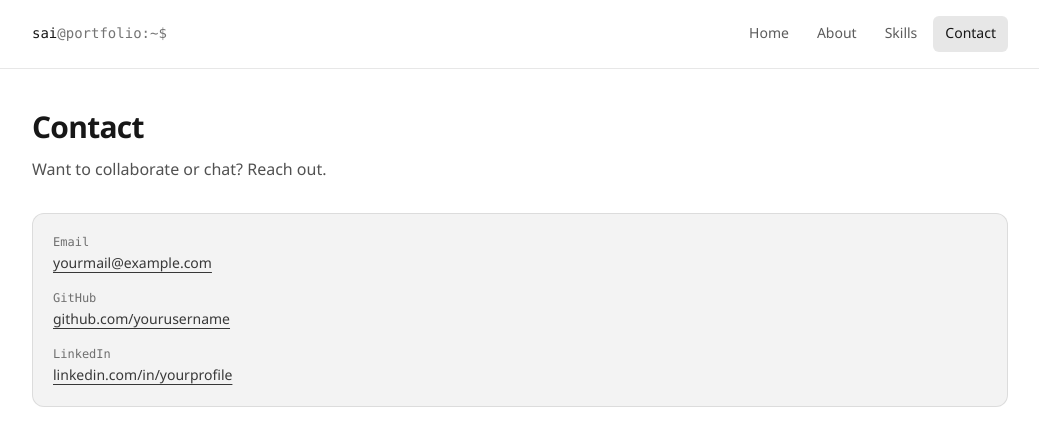
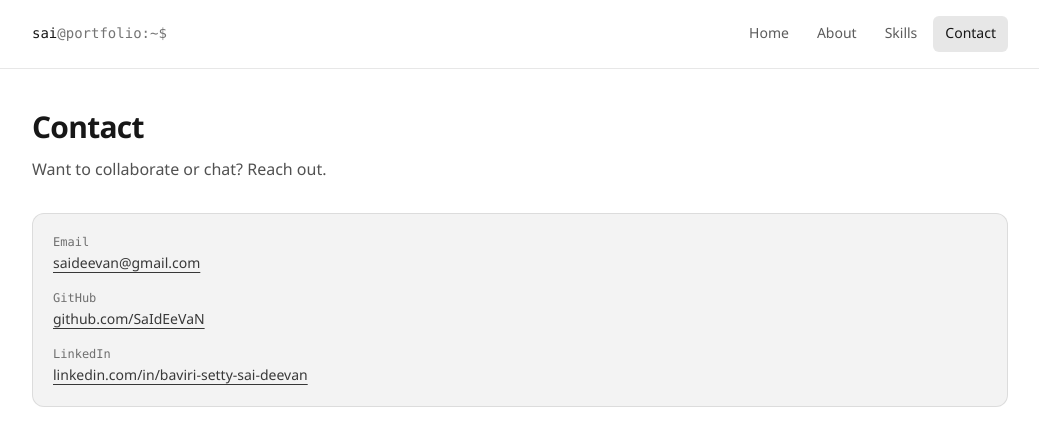
Before and after one commit to SaIdEeVaN/portfolio, a Next.js app: page /contact in a window 1280 px wide. Shown: the top 446 px of the page, without its empty margins (120-1159 px from the left). Built offline with nearby package versions, Linux system fonts and the light colour scheme.

Commit message:
Made changes in the /src/app/contact/page.tsx to match my details

```diff
--- a/src/app/contact/page.tsx
+++ b/src/app/contact/page.tsx
@@ -15,9 +15,9 @@ export default function Contact() {
             <dd className="mt-1 text-sm">
               <a
                 className="text-foreground/85 underline underline-offset-4 hover:text-foreground"
-                href="mailto:yourmail@example.com"
+                href="mailto:saideevan@gmail.com"
               >
-                yourmail@example.com
+                saideevan@gmail.com
               </a>
             </dd>
           </div>
@@ -27,11 +27,11 @@ export default function Contact() {
             <dd className="mt-1 text-sm">
               <a
                 className="text-foreground/85 underline underline-offset-4 hover:text-foreground"
-                href="https://github.com/yourusername"
+                href="https://github.com/SaIdEeVaN"
                 target="_blank"
                 rel="noreferrer"
               >
-                github.com/yourusername
+                github.com/SaIdEeVaN
               </a>
             </dd>
           </div>
@@ -41,11 +41,11 @@ export default function Contact() {
             <dd className="mt-1 text-sm">
               <a
                 className="text-foreground/85 underline underline-offset-4 hover:text-foreground"
-                href="https://linkedin.com/in/yourprofile"
+                href="https://linkedin.com/in/baviri-setty-sai-deevan"
                 target="_blank"
                 rel="noreferrer"
               >
-                linkedin.com/in/yourprofile
+                linkedin.com/in/baviri-setty-sai-deevan
               </a>
             </dd>
           </div>
```
